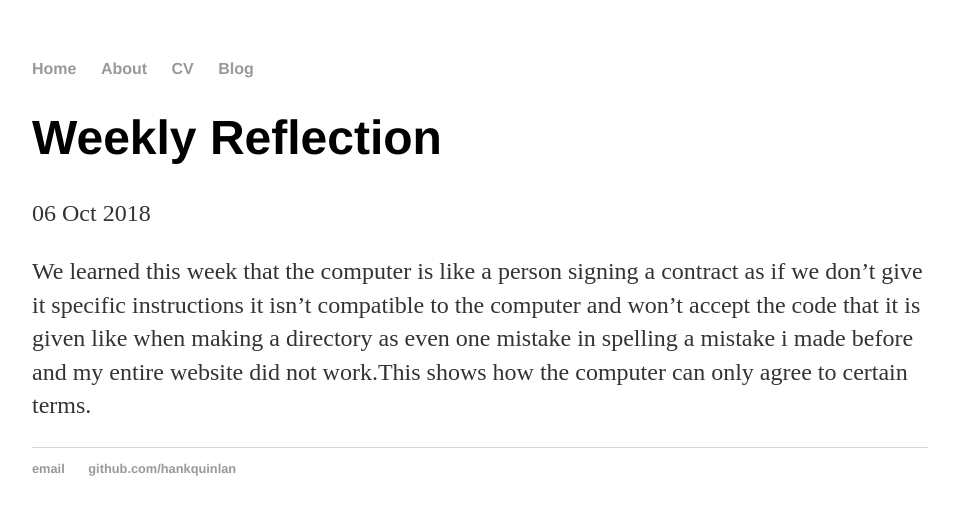
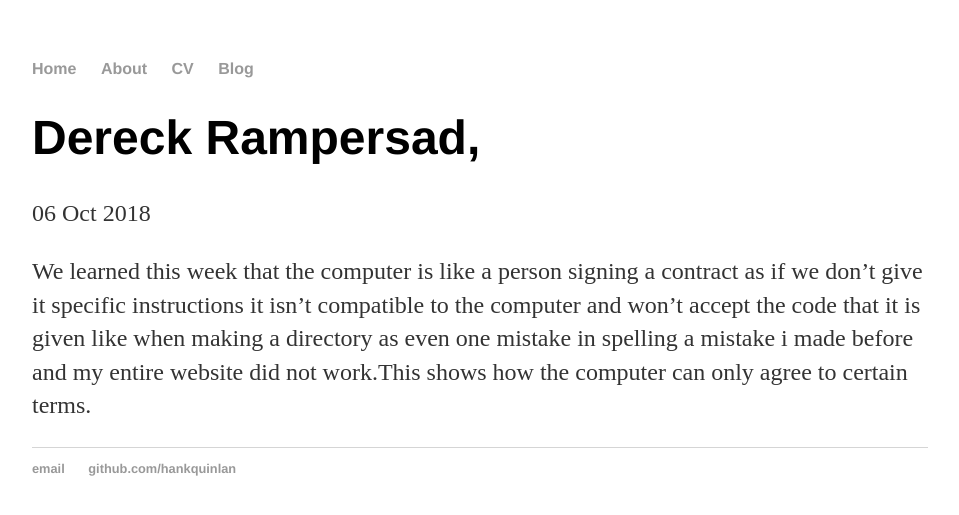
Before and after one commit to dereckr0653/dereckr0653.github.io, a Jekyll site: the page built from _posts/2018-10-06-weekly-reflection.md, in a window 1280 px wide. Shown: the top 515 px of the page, without its empty margins (160-1119 px from the left). Built offline with Jekyll 4.4.1, drawn with Linux system fonts in a browser that asks for light colours; our own code applies the rules of GitHub Pages for plain Markdown files.

Commit message:
Update 2018-10-06-weekly-reflection.md

```diff
--- a/_posts/2018-10-06-weekly-reflection.md
+++ b/_posts/2018-10-06-weekly-reflection.md
@@ -1 +1,6 @@
+---
+layout: post
+title: "Dereck Rampersad,"
+date: 2018-10-06
+---
 We learned this week that the computer is like a person signing a contract as if we don't give it specific instructions it isn't compatible to the computer and won't accept the code that it is given like when making a directory as even one mistake in spelling a mistake i made before and my entire website did not work.This shows how the computer can only agree to certain terms.
```
